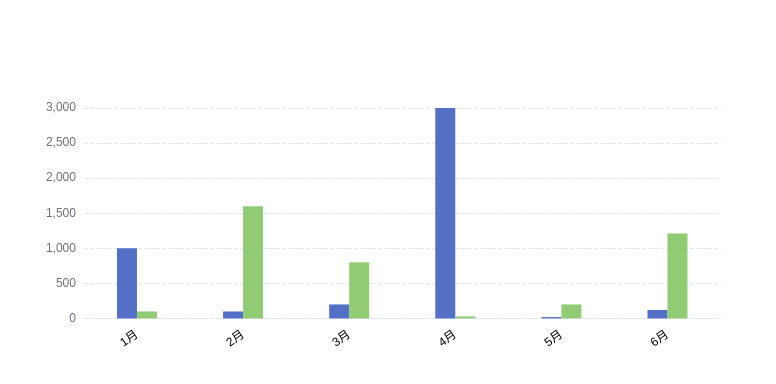
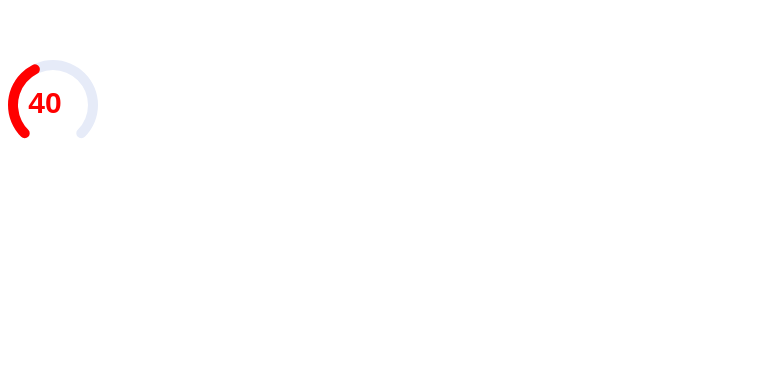
Before and after one commit to theblueski/vueDemo, a Vue app: page / in a window 1280 px wide. Shown: the top 384 px of the page, without its empty margins (0-776 px from the left). Built offline with nearby package versions, Linux system fonts and the light colour scheme.

Commit message:
fix: 修改dashBoard

```diff
--- a/src/App.vue
+++ b/src/App.vue
@@ -1,7 +1,14 @@
 <template>
   <div id="app">
-<!--    <DashBoard :data="dashBoardData"/>-->
-    <BarsChart  :data="lineData" />
+    <div class="infoWrapper">
+      <DashBoard unit="个" :data="40"/>
+    </div>
+<!--    <BarsChart  :data="lineData" />-->
+<!--    <div class="linerLine"></div>-->
+<!--    <div class="noover"></div>-->
+<!--    <div class="outer ">-->
+<!--      <div class="inner">Lorem ipsum dolor sit amet, consectetur adipisicing elit. Accusantium adipisci dolores, illo magni maiores modi officia quo voluptatem? Autem commodi dolores ducimus esse id magni mollitia quia quidem recusandae sequi.</div>-->
+<!--    </div>-->
   </div>
 </template>
 
@@ -32,7 +39,7 @@ export default {
       },
       dashBoardData: [
       {
-        value: 50,
+        value: 40,
         name: 'SCORE'
       }
     ],
@@ -120,4 +127,71 @@ export default {
   width: 60%;
   height: 300px;
 }
+.linerLine {
+  width: 200px;
+  height: 2px;
+  background-image: linear-gradient(to right, red, transparent 60%);
+}
+.outer {
+  width: 100px;
+  height: 100px;
+  overflow-x: hidden;
+  overflow-y: auto;
+}
+.inner {
+  width: 100%;
+}
+
+/*ie兼容*/
+div {
+  /*三角箭头颜色*/
+  scrollbar-arrow-color: #fff;
+  /*滚动条滑块按钮颜色*/
+  scrollbar-face-color: #0099dd;
+  /*滚动条整体颜色*/
+  scrollbar-highlight-color: #0099dd;
+  /*滚动条阴影*/
+  scrollbar-shadow-color: #0099dd;
+  /*滚动条滑轨颜色*/
+  scrollbar-track-color: #0066ff;
+  /*滚动条3d亮色阴影边框的外观颜色——左边和上边的阴影色*/
+  scrollbar-3dlight-color: #0099dd;
+  /*滚动条3d暗色阴影边框的外观颜色——右边和下边的阴影色*/
+  scrollbar-darkshadow-color: #0099dd;
+  /*滚动条基准颜色*/
+  scrollbar-base-color: #0099dd;
+}
+
+
+/*chrome & safari 浏览器*/
+/*滚动条整体部分,必须要设置*/
+div::-webkit-scrollbar {
+  width: 2px;
+  height: 2px;
+  background-color: yellow;
+}
+/*滚动条的轨道*/
+div::-webkit-scrollbar-track {
+  background-color: yellow;
+}
+/*滚动条的滑块按钮*/
+div::-webkit-scrollbar-thumb {
+  border-radius: 0;
+  background-color: green;
+  box-shadow: inset 0 0 5px yellow;
+}
+/*滚动条的上下两端的按钮*/
+div::-webkit-scrollbar-button {
+  height: 0;
+  background-color: #0099ff;
+}
+.noover {
+  width: 100px;
+  height: 100px;
+  background: pink;
+}
+.infoWrapper {
+  width: 90px;
+  height: 90px;
+}
 </style>
--- a/src/components/charts/dashBoard/index.vue
+++ b/src/components/charts/dashBoard/index.vue
@@ -9,8 +9,18 @@ export default {
     Chart
   },
   props: {
+    // 设置进度条最大值
+    unit: {
+      type: String,
+      default: ''
+    },
+    max: {
+      type: Number,
+      default: 100
+    },
+    // 直接输入进度
     data: {
-      type: Array,
+      type: Number,
       required: true
     },
     background: {
@@ -23,7 +33,7 @@ export default {
     },   // 进度条颜色
     width: {
       type: Number,
-      default: 20
+      default: 10
     },  // 圆环的宽度
   },
   mounted() {
@@ -37,11 +47,15 @@ export default {
   },
   methods: {
     setOption(data) {
+      const _this = this
       this.option = {
         series: [
           {
             type: 'gauge',
             startAngle: 225,
+            radius: '100%',
+            min: 0,
+            max: this.max,
             endAngle: -45,
             pointer: {
               show: false,
@@ -74,7 +88,33 @@ export default {
             title: {
               show: false
             },
-            data
+            data: [{
+              value: data
+            }],
+            detail: {
+              offsetCenter: [0, 0],
+              formatter(val) {
+                const unit = _this.unit
+                const arr = [
+                  `{a|${val}}`,
+                  `{b|${unit}}`,
+                ];
+                return arr.join('');
+              },
+              rich: {
+                'a': {
+                  color: 'red',
+                  fontSize: 30,
+                  fontWeight: 'bold',
+                  padding: [0, 4, 0, 0]
+                },
+                'b': {
+                  color: '#fff',
+                  fontSize: 12,
+                  padding: [10, 0, 0, 0]
+                }
+              }
+            },
           }
         ]
       }
```
Also changed, not shown: 1 other file (tests, documents, lock files or other folders).
